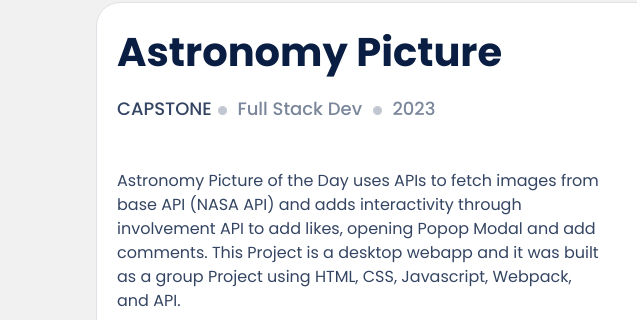
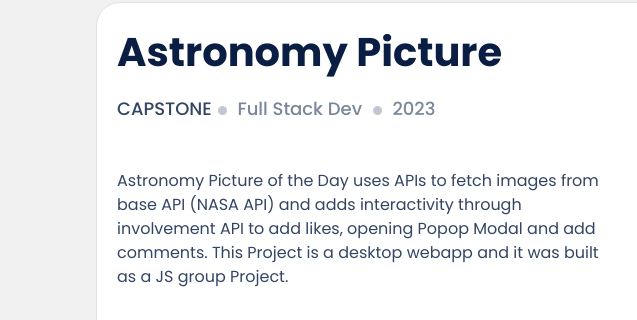
Before and after one commit to baqar-abbas/Portfolio-Project-Final-version, a website: page index.html in a window 1280 px wide. Shown: the part 1537-1857 px from the top of the page, 0-637 px from the left. Drawn offline with Linux system fonts and the light colour scheme.

Commit message:
updated project details

```diff
--- a/index.html
+++ b/index.html
@@ -129,8 +129,7 @@
                         <br>
                         <p class="popp15 pop15desktop">Astronomy Picture of the Day uses APIs to fetch images from base API
                             (NASA API) and adds interactivity through involvement API to add likes, opening Popop Modal and
-                            add comments. This Project is a desktop webapp and it was built as a group Project using HTML,
-                            CSS, Javascript, Webpack, and API.</p>
+                            add comments. This Project is a desktop webapp and it was built as a JS group Project.</p>
                         <br>
                         <ul class="techlist">
                             <li><span class="htcj2">html</span> </li>
```
